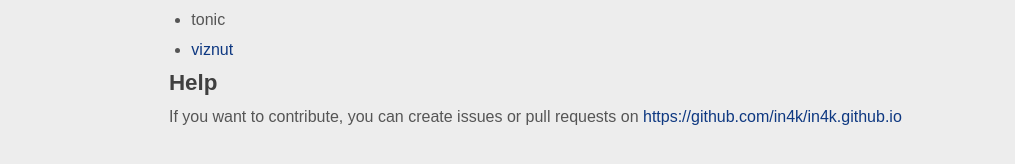
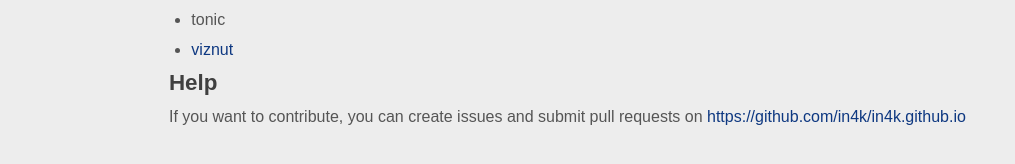
Before and after one commit to in4k/in4k.github.io, a Jekyll site: the page built from wiki/about.markdown, in a window 1280 px wide. Shown: the part 688-852 px from the top of the page, without its empty margins (0-1015 px from the left). Built offline with Jekyll 4.4.1, drawn with Linux system fonts in a browser that asks for light colours; some web fonts are replaced.

Commit message:
Update about.markdown

```diff
--- a/wiki/about.markdown
+++ b/wiki/about.markdown
@@ -36,4 +36,4 @@
 
 ## Help
 
-If you want to contribute, you can create issues or pull requests on [https://github.com/in4k/in4k.github.io](https://github.com/in4k/in4k.github.io)
+If you want to contribute, you can create issues and submit pull requests on [https://github.com/in4k/in4k.github.io](https://github.com/in4k/in4k.github.io)
```
